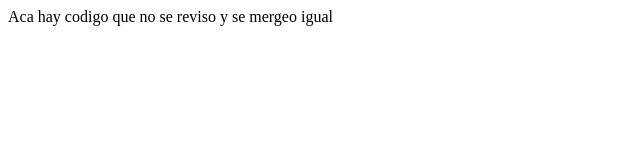
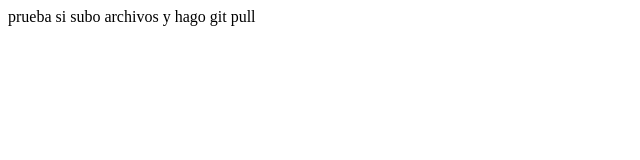
Before and after one commit to manuel-salvador/test, a website: page index.html in a window 1280 px wide. Shown: the whole page, without its empty margins (0-640 px from the left). Drawn offline with Linux system fonts and the light colour scheme.

Commit message:
Revert "new changes"

```diff
--- a/index.html
+++ b/index.html
@@ -1,3 +1,3 @@
 <html>
-  <p>Aca hay codigo que no se reviso y se mergeo igual</p>
+  <p>prueba si subo archivos y hago git pull</p>
 </html>
```
